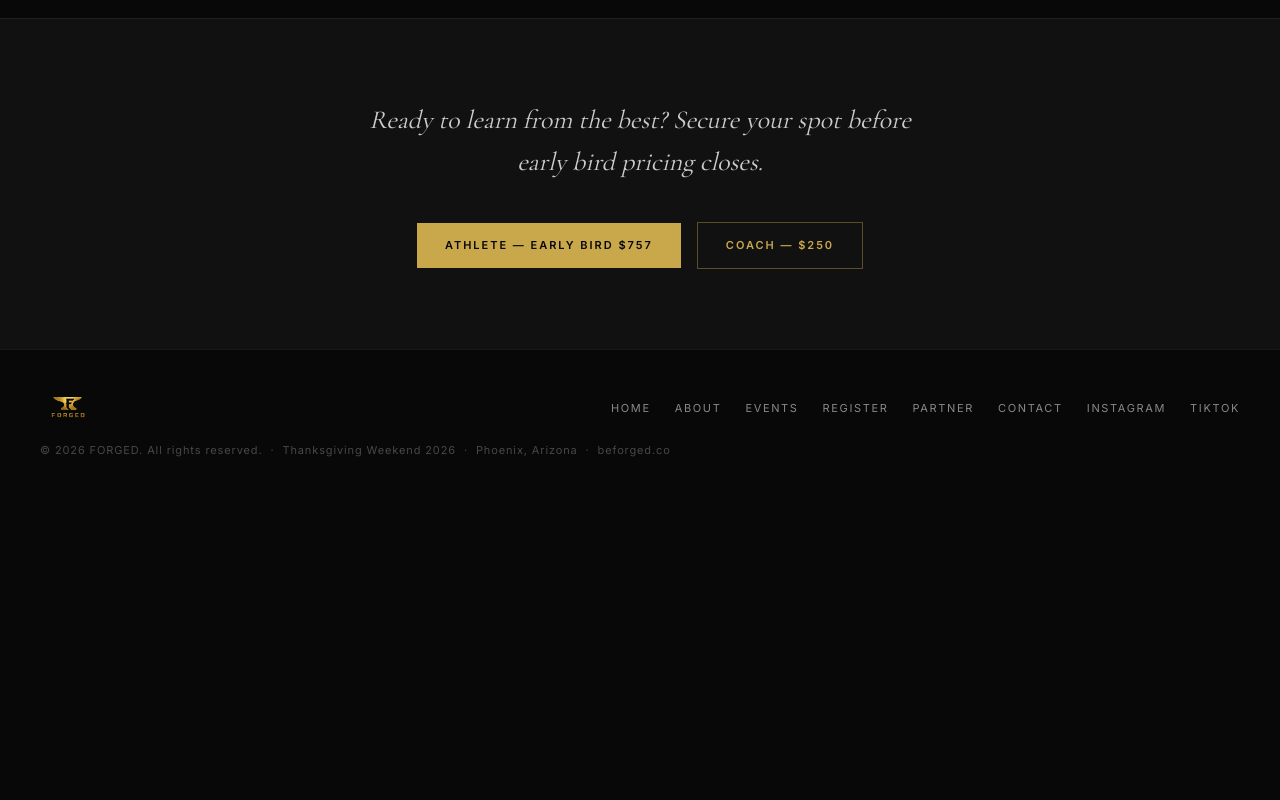
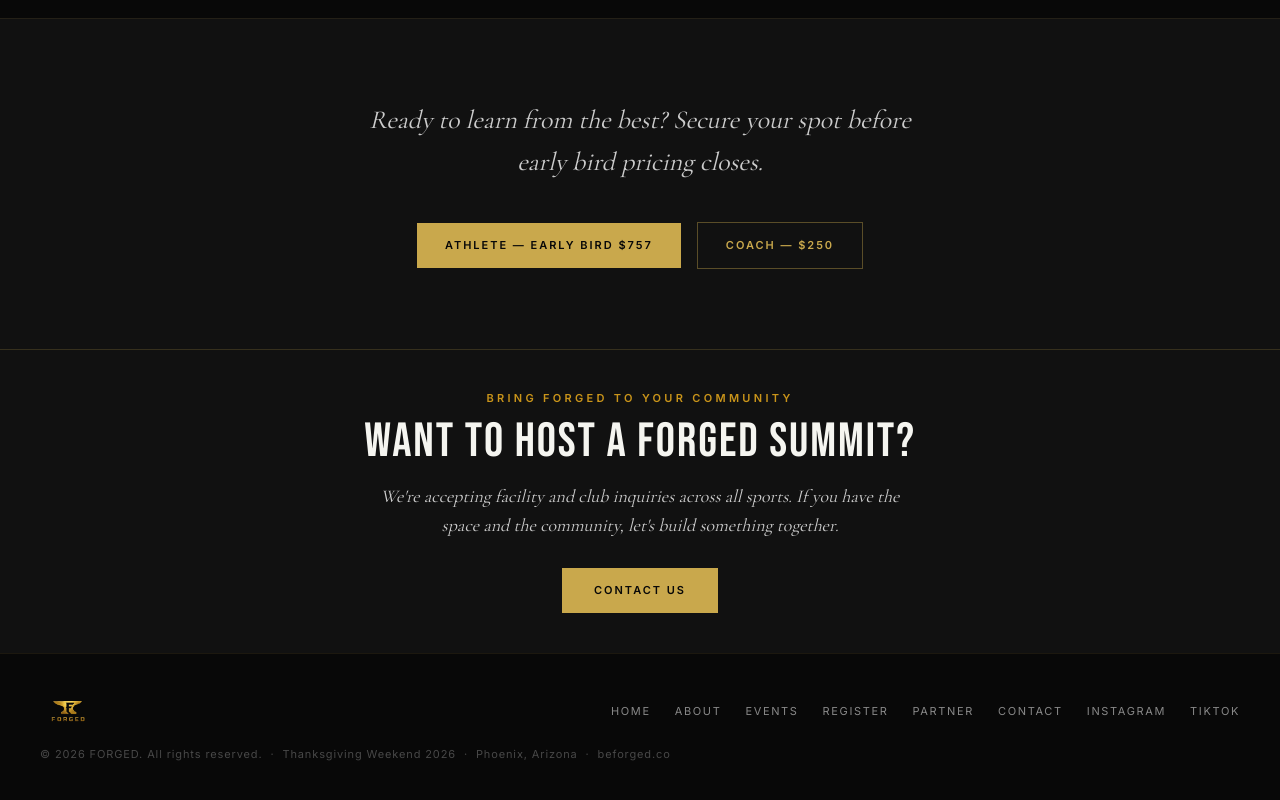
Before and after one commit to beforged26/forged-site, a Next.js app in the folder forged-site/: page /events/az-volleyball/lineup in a window 1280 px wide. Shown: the part 6071-6871 px from the top of the page. Before the commit the page ends 6569 px from the top, so only its background shows below. Built offline with nearby package versions, Linux system fonts and the light colour scheme.

Commit message:
Add host inquiry banner to footer

```diff
--- a/forged-site/src/components/Footer.tsx
+++ b/forged-site/src/components/Footer.tsx
@@ -3,7 +3,27 @@
 
 export default function Footer() {
   return (
-    <footer className="border-t border-gold/10 px-6 md:px-10 py-10 flex items-center justify-between flex-wrap gap-4">
+    <>
+      {/* HOST BANNER */}
+      <div className="border-t border-gold/20 bg-dark px-6 md:px-10 py-10 text-center">
+        <p className="text-[11px] font-semibold tracking-[0.3em] uppercase text-gold-m mb-3">
+          Bring FORGED to Your Community
+        </p>
+        <p className="font-display text-[clamp(26px,4vw,48px)] tracking-[0.04em] leading-[1] text-cream mb-4">
+          WANT TO HOST A FORGED SUMMIT?
+        </p>
+        <p className="font-serif italic text-[clamp(14px,2vw,18px)] text-light max-w-[540px] mx-auto mb-7 leading-[1.6]">
+          We&apos;re accepting facility and club inquiries across all sports. If you have the space and the community, let&apos;s build something together.
+        </p>
+        <Link
+          href="/contact"
+          className="inline-block text-[11px] font-bold tracking-[0.18em] uppercase text-black bg-gold px-8 py-3.5 hover:bg-gold-m transition-colors"
+        >
+          Contact Us
+        </Link>
+      </div>
+
+      <footer className="border-t border-gold/10 px-6 md:px-10 py-10 flex items-center justify-between flex-wrap gap-4">
       <div className="flex items-center gap-2.5">
         <Image src="/forged-logo.png" alt="FORGED" width={120} height={36} className="h-9 w-auto" />
       </div>
@@ -21,5 +41,6 @@
         © 2026 FORGED. All rights reserved. &nbsp;·&nbsp; Thanksgiving Weekend 2026 &nbsp;·&nbsp; Phoenix, Arizona &nbsp;·&nbsp; beforged.co
       </p>
     </footer>
+    </>
   );
 }
```
